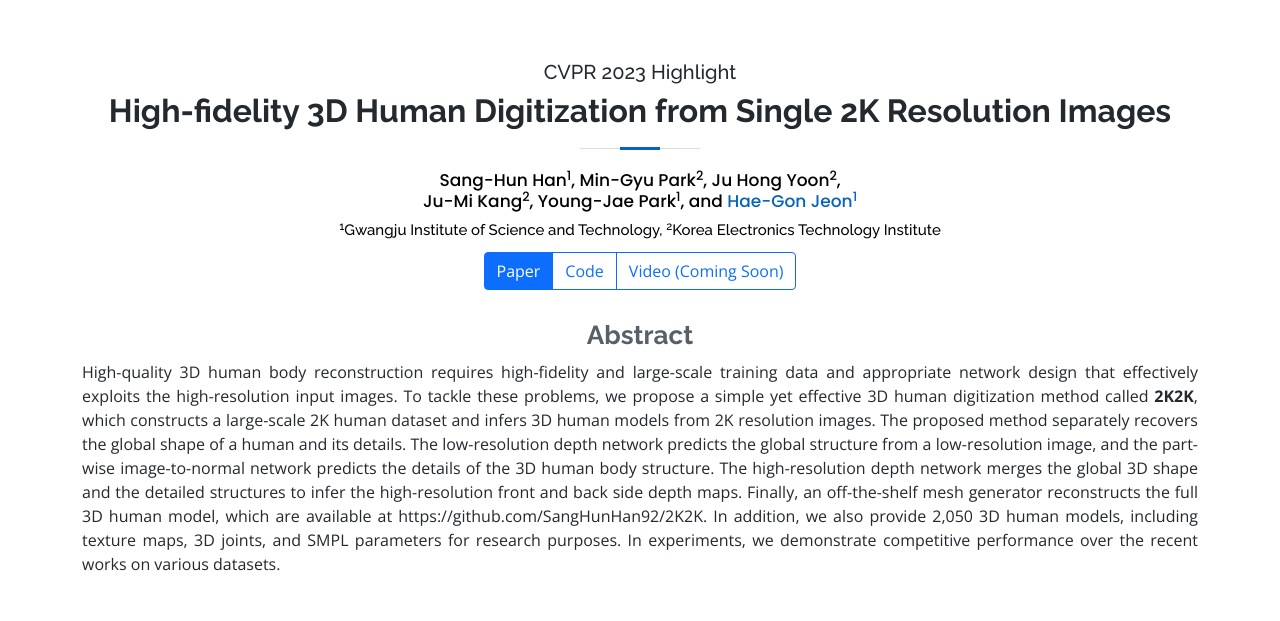
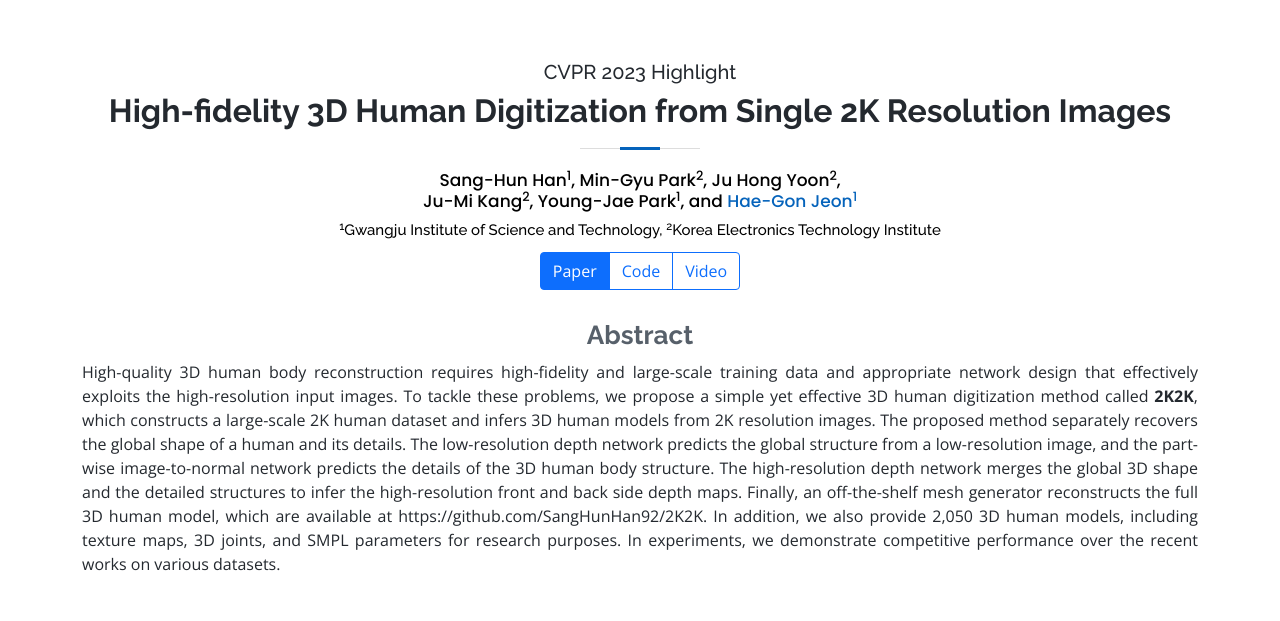
Before and after one commit to SangHunHan92/SangHunHan92.github.io, a plain HTML site: page conference/2K2K/index.html in a window 1280 px wide. Shown: the top 621 px of the page. Drawn offline with nearby package versions, Linux system fonts and the light colour scheme.

Commit message:
Update index.html

```diff
--- a/conference/2K2K/index.html
+++ b/conference/2K2K/index.html
@@ -49,7 +49,7 @@
           <div class="btn-group" role="group" aria-label="Top menu">
             <a class="btn btn-primary" target="_blank" href="https://arxiv.org/pdf/2303.15108.pdf">Paper</a>
             <a class="btn btn-outline-primary" target="_blank" href="https://github.com/SangHunHan92/2K2K">Code</a>
-            <a class="btn btn-outline-primary" target="_blank" href="https://sanghunhan92.github.io/conference/2K2K/">Video (Coming Soon)</a>
+            <a class="btn btn-outline-primary" target="_blank" href="https://www.youtube.com/watch?v=2IE0NMxFBOU&t=1s/">Video</a>
           </div>
         </div>
       </div>
@@ -125,3 +125,6 @@
 
 </body>
 </html>
+
+<!-- https://getbootstrap.com/docs/4.0/components/buttons/ -->
+<!-- https://getbootstrap.com/docs/5.0/getting-started/download/ -->
```
